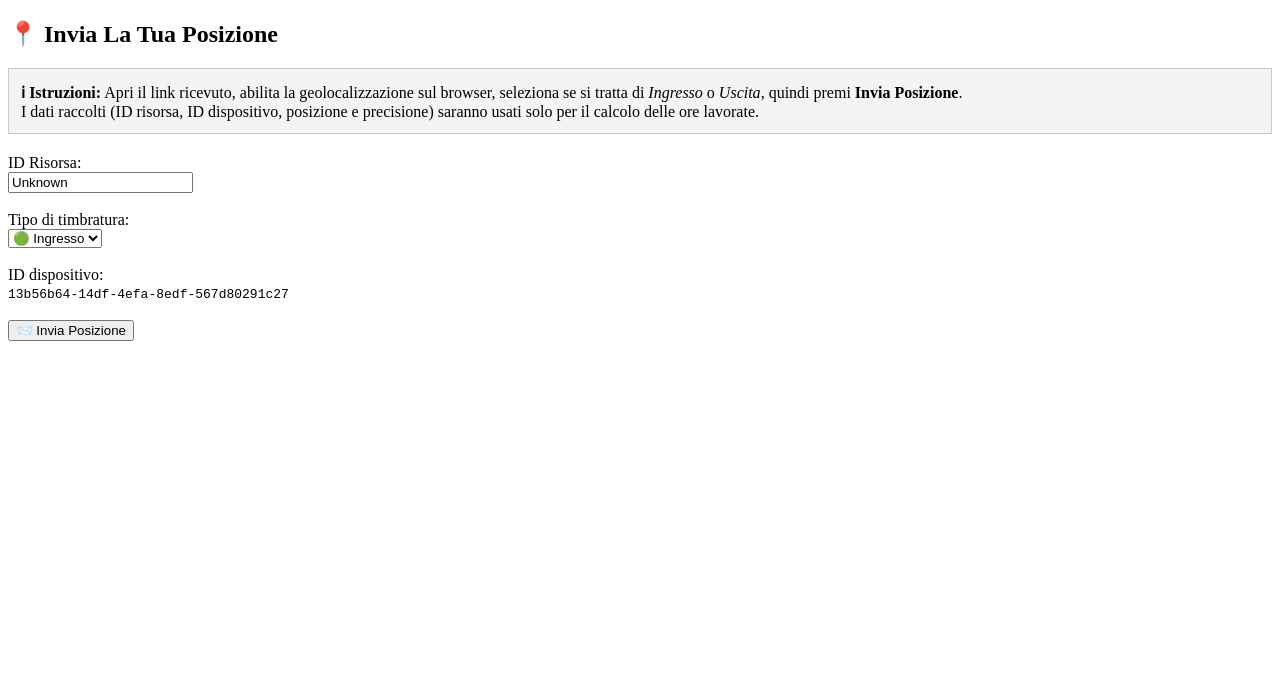
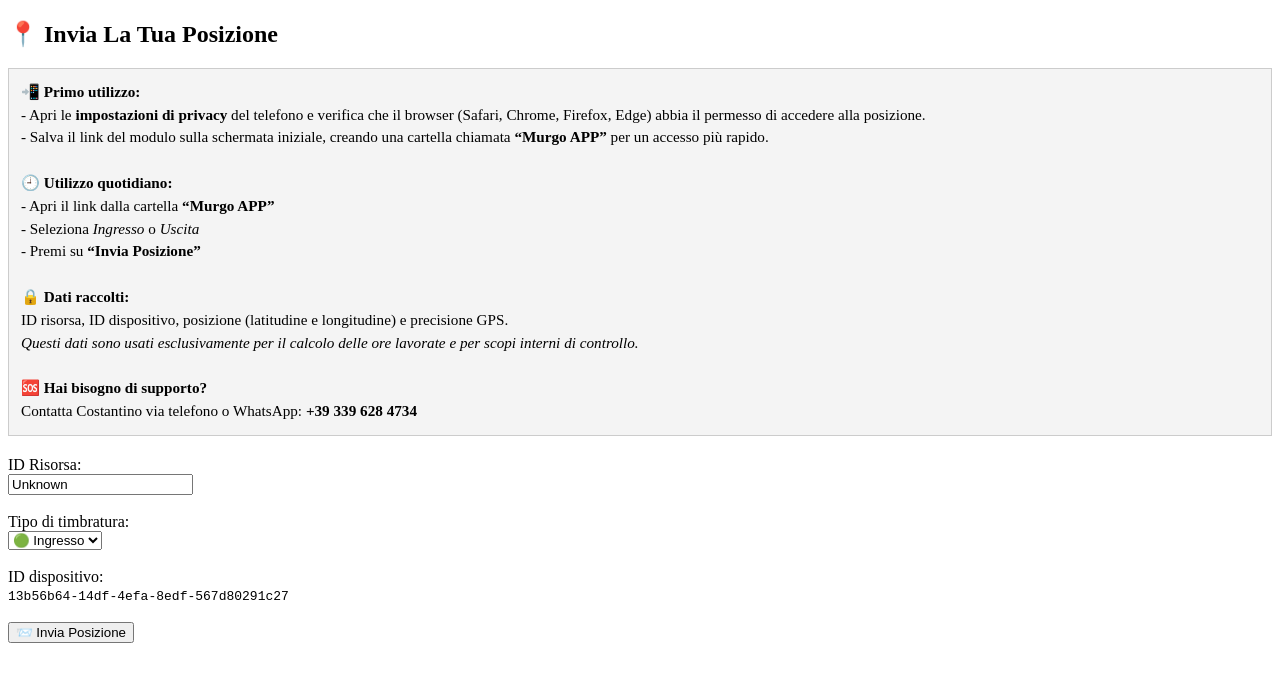
Before and after one commit to costantino0/registropresenzeV2, a plain HTML site: page index.html in a window 1280 px wide. Drawn offline with Linux system fonts and the light colour scheme.

Commit message:
Update index.html

```diff
--- a/index.html
+++ b/index.html
@@ -15,9 +15,25 @@
   <h2>📍 Invia La Tua Posizione</h2>
 
   <!-- Istruzioni compatte -->
-  <div style="border: 1px solid #ccc; padding: 12px; margin-bottom: 20px; background-color: #f4f4f4;">
-    <strong>ℹ Istruzioni:</strong> Apri il link ricevuto, abilita la geolocalizzazione sul browser, seleziona se si tratta di <em>Ingresso</em> o <em>Uscita</em>, quindi premi <strong>Invia Posizione</strong>.<br />
-    I dati raccolti (ID risorsa, ID dispositivo, posizione e precisione) saranno usati solo per il calcolo delle ore lavorate.
+  <div style="border: 1px solid #ccc; padding: 12px; margin-bottom: 20px; background-color: #f4f4f4; font-size: 0.95rem; line-height: 1.5;">
+  <strong>📲 Primo utilizzo:</strong><br />
+  - Apri le <strong>impostazioni di privacy</strong> del telefono e verifica che il browser (Safari, Chrome, Firefox, Edge) abbia il permesso di accedere alla posizione.<br />
+  - Salva il link del modulo sulla schermata iniziale, creando una cartella chiamata <strong>“Murgo APP”</strong> per un accesso più rapido.
+
+  <br /><br />
+  <strong>🕘 Utilizzo quotidiano:</strong><br />
+  - Apri il link dalla cartella <strong>“Murgo APP”</strong><br />
+  - Seleziona <em>Ingresso</em> o <em>Uscita</em><br />
+  - Premi su <strong>“Invia Posizione”</strong>
+
+  <br /><br />
+  <strong>🔒 Dati raccolti:</strong><br />
+  ID risorsa, ID dispositivo, posizione (latitudine e longitudine) e precisione GPS.<br />
+  <em>Questi dati sono usati esclusivamente per il calcolo delle ore lavorate e per scopi interni di controllo.</em>
+
+  <br /><br />
+  <strong>🆘 Hai bisogno di supporto?</strong><br />
+  Contatta Costantino via telefono o WhatsApp: <strong>+39 339 628 4734</strong>
   </div>
 
   <!-- ID dipendente -->
```
